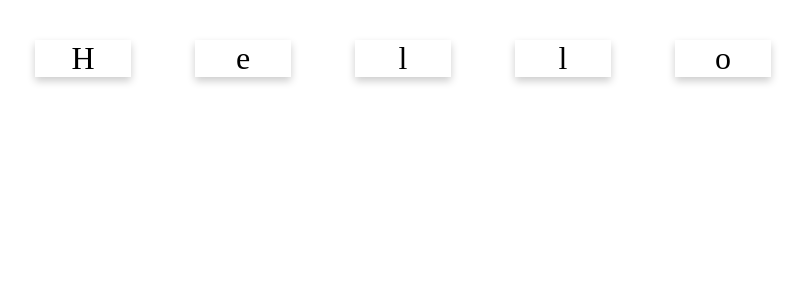
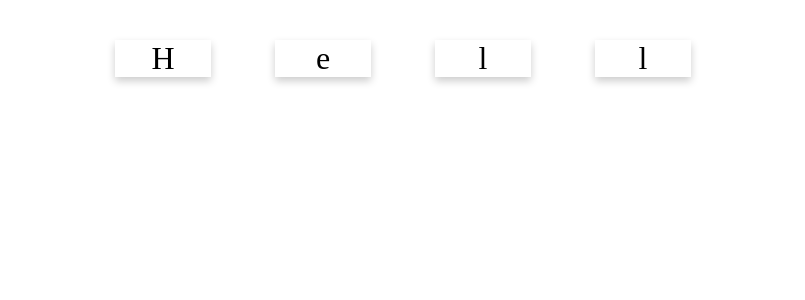
Before and after one commit to NeUNekin/kittikun, a React (Create React App) app: page / in a window 1280 px wide. Shown: the top 300 px of the page, without its empty margins (237-1042 px from the left). Built offline with nearby package versions, Linux system fonts and the light colour scheme.

Commit message:
check point 3

```diff
--- a/src/App.js
+++ b/src/App.js
@@ -2,7 +2,7 @@ import React, { Component } from 'react';
 import logo from './logo.svg';
 import './App.css';
 import CharacterCard from './CharacterCard';
-const word = "Hello";
+const word = "Hell";
 class App extends Component {
   render() {
     return (
```
